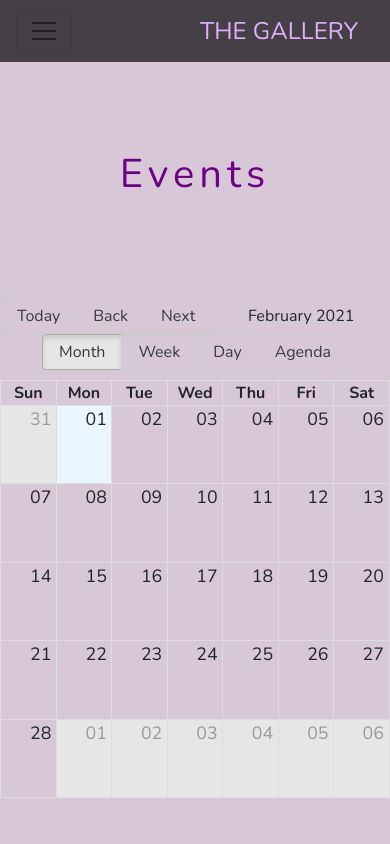
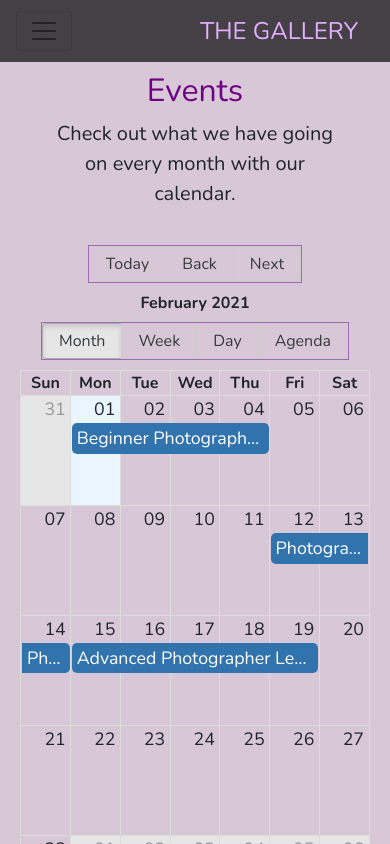
Before and after one commit to caleanunoah/boilerplate-gallery, a React (Create React App) app: page /events in a window 390 px wide. Shown: the top 844 px of the page. Built offline with nearby package versions, Linux system fonts and the light colour scheme.

Commit message:
made calendar responsive

```diff
--- a/src/Components/EventsPage.js
+++ b/src/Components/EventsPage.js
@@ -1,33 +1,50 @@
 import {React, Component} from 'react';
 import moment from 'moment'
-import { Calendar, momentLocalizer  } from 'react-big-calendar'
+import { Calendar, Views, momentLocalizer  } from 'react-big-calendar'
 
 // custom components
 import Header from './Header';
 import Footer from './Footer';
-//import Basic from "./Basic";
+import events from "../Components/events";
+import * as dates from '../Components/dates';
+
 // style sheets
 import '../Styles/GalleryPage.css';
+import "../Styles/EventsPage.css";
 import '../Styles/Footer.css';
 import 'react-big-calendar/lib/css/react-big-calendar.css';
 
 const localizer = momentLocalizer(moment)
 
-const myEventsList = []
-/*
-const MyCalendar = props => (
-    <div>
-        <Calendar
-        localizer={localizer}
-        events={myEventsList}
-        startAccessor="start"
-        endAccessor="end"
-        style={{ height: "500px" }}
-        />
-    </div>
+const myEventsList = [
+    {
+        id: 0,
+        title: 'Beginner Photographer Lessons',
+        allDay: true,
+        start: new Date(2021, 1, 1),
+        end: new Date(2021, 1, 5),
+      },
+      {
+        id: 1,
+        title: 'Photographer Conference',
+        start: new Date(2021, 1, 12),
+        end: new Date(2021, 1, 15),
+      },
+      {
+        id: 1,
+        title: 'Advanced Photographer Lessons',
+        start: new Date(2021, 1, 15),
+        end: new Date(2021, 1, 20),
+      }
+]
 
-)
-*/
+const ColoredDateCellWrapper = ({ children }) =>
+  React.cloneElement(React.Children.only(children), {
+    style: {
+      backgroundColor: 'red',
+    },
+  })
+
 class EventsPage extends Component {
 
 
@@ -46,17 +63,25 @@ class EventsPage extends Component {
 
             <body>
 
-            <div className="page-content">
+            <div className="page-content container-fluid">
 
 
-                <h1 className="gallery-title">Events</h1>
+                <h1 className="event-subtitle">Events</h1>
+                <p className="gallery-text">
+                Check out what we have going on every month with our calendar.
+                </p>
+
+                <div className="calendar">
                 <Calendar
                     localizer={localizer}
                     events={myEventsList}
+                    defaultView={Views.MONTH}
                     startAccessor="start"
                     endAccessor="end"
-                    style={{ height: "500px" }}
+                    style={{ height: "900px",
+                            width: "900px"}}
                     />
+                </div>
 
             </div>
 
--- a/src/Styles/EventsPage.css
+++ b/src/Styles/EventsPage.css
@@ -0,0 +1,114 @@
+:root {
+    --btn-span-outline-color:  rgb(160, 108, 184);
+}
+
+.event-subtitle {
+    color: var(--photo-section-title) !important;
+    text-align: center;
+    margin-top: 10.5%;
+    margin-bottom: 2.5%;
+    font-size: 2.5rem;
+}
+
+.gallery-text {
+    text-align: center;
+    font-size: 1.5rem;
+    padding: 0 10% !important;
+    margin-top: 0px !important;
+    margin-bottom: 10% !important;
+}
+
+.rbc-toolbar .rbc-toolbar-label {
+    flex-grow: 1;
+    padding: 0 10px;
+    text-align: center;
+    font-weight: 600;
+    font-size: 1.75rem;
+}
+
+.rbc-btn-group{
+    border: 1px solid var(--btn-span-outline-color);
+}
+
+@media (max-width: 950px) {
+    .rbc-calendar{
+        width: 700px !important;
+        height: 700px !important;
+    }
+    .rbc-toolbar .rbc-toolbar-label {
+        font-size: 1.25rem;
+    }
+}
+@media (max-width: 768px) {
+    .event-subtitle {
+        margin-top: 15%;
+    }
+    .rbc-calendar{
+        width: 625px !important;
+        /*height: 500px !important;*/
+    }
+    .rbc-toolbar .rbc-toolbar-label {
+        font-size: 1rem;
+        margin-top: 7.5px;
+        margin-bottom: 7.5px;
+        width: 100% !important;
+    }
+}
+@media (max-width: 650px) {
+    .rbc-calendar{
+        width: 550px !important;
+    }
+}
+@media (max-width: 575px) {
+    .rbc-calendar{
+        width: 450px !important;
+    }
+}
+@media (max-width: 450px) {
+    .event-subtitle{
+        font-size: 2rem;
+    }
+    .gallery-text {
+        font-size: 1.25rem;
+    }
+    .event-subtitle {
+        margin-top: 20%;
+    }
+    .rbc-calendar{
+        width: 400px !important;
+    }
+}
+@media (max-width: 415px) {
+    .rbc-calendar{
+        width: 350px !important;
+    }
+}
+@media (max-width: 375px) {
+    #navbar .navbar-brand {
+        font-size: 1rem !important;
+    }
+    .event-subtitle{
+        font-size: 1.75rem;
+    }
+    .gallery-text {
+        font-size: 1rem;
+    }
+    .rbc-calendar{
+        width: 270px !important;
+        min-width: 250px !important;
+    }
+}
+
+@media (max-width: 375px) {
+    #navbar .navbar-brand {
+        font-size: 0.75rem !important;
+    }
+    .event-subtitle{
+        font-size: 1.25rem;
+        margin-top: 20%;
+    }
+    .gallery-text {
+        font-size: 1rem;
+    }
+
+}
--- a/src/Styles/GalleryPage.css
+++ b/src/Styles/GalleryPage.css
@@ -11,7 +11,7 @@
       color: var(--photo-section-title) !important;
       letter-spacing: 5px;
 
-  }
+}
 
 .gallery-img {
     width:  650px !important;
--- a/src/Styles/HomePage.css
+++ b/src/Styles/HomePage.css
@@ -16,8 +16,7 @@
     --repeating-text: rgb(255, 255, 255);
     --photo-border-color: #ffae00;
 
-
-  }
+}
 
 .page-content
 {
```
Also changed, not shown: src/Components/Basic.js (deleted, +0 -35 lines), 1 other file (tests, documents, lock files or other folders).
